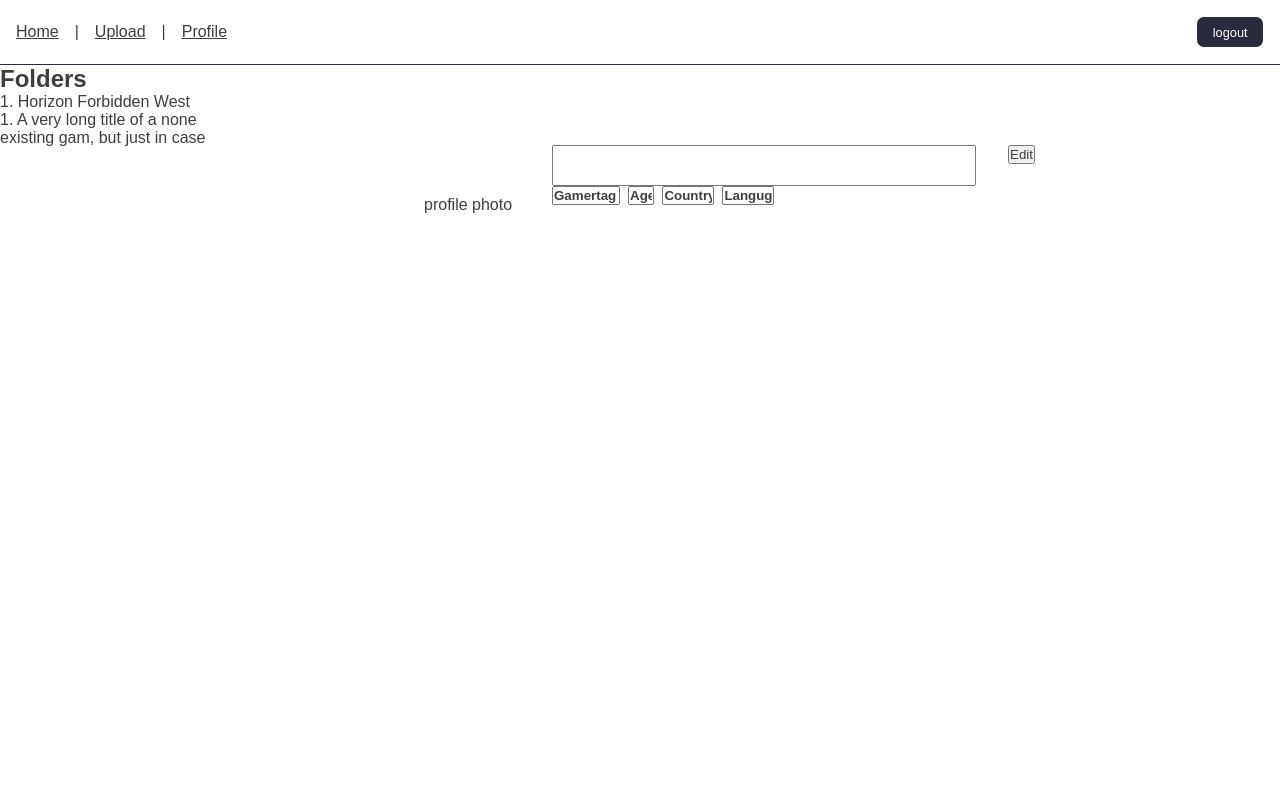
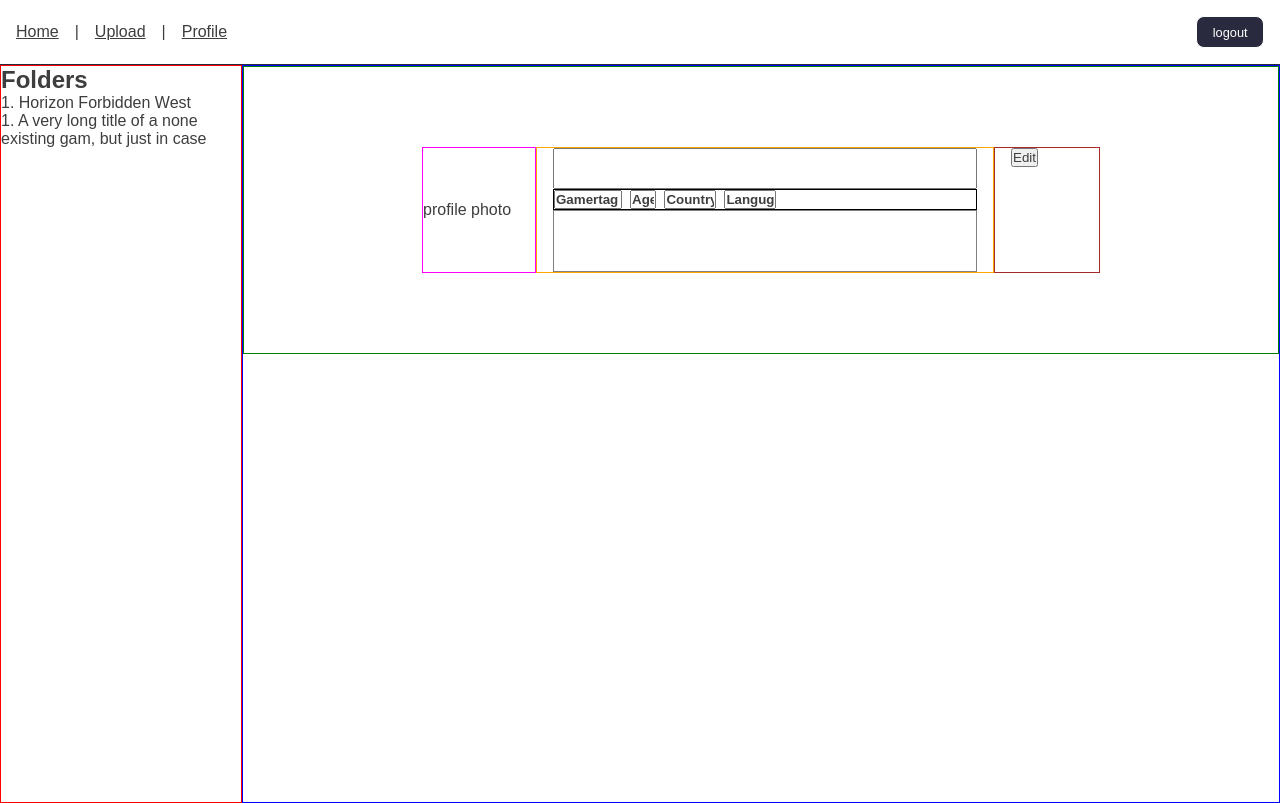
Before and after one commit to andreaDiClaudio/Virtual_Escape, a Svelte app in the folder client/Virtual-Escape/: page /profile in a window 1280 px wide. Built offline with nearby package versions, Linux system fonts and the light colour scheme; no server answers; sample sign-in values are in the browser's storage.

Commit message:
checkpoint

```diff
--- a/client/Virtual-Escape/src/assets/css/profile/profile.css
+++ b/client/Virtual-Escape/src/assets/css/profile/profile.css
@@ -4,15 +4,18 @@
 }
 
 #left-panel {
+    border: solid 1px red;
     height: 92vh;
     max-width: 15rem;
 }
 
 #right-panel {
+    border: solid 1px blue;
     width: 100vw;
 }
 
 #user-info-wrapper {
+    border: solid 1px green;
     display: flex;
     flex-direction: row;
     justify-content: center;
@@ -21,18 +24,40 @@
 }
 
 #user-info-profile-image {
+    border: solid 1px magenta;
     display: flex;
     align-items: center;
     width: 7rem;
     min-width: 7rem;
 }
 
+#profile-image-input {
+    width: 7rem;
+}
+
+#profile-image-preview-wrapper {
+    display: flex;
+    align-items: center;
+    justify-content: center;
+    border-radius: 50px;
+}
+
+#profile-image-preview {
+    max-width: 6.5rem;
+    max-height: 6.5rem;
+    border-radius: 50%;
+    border: solid 2px #2a2a3f;
+    z-index: -1;
+}
+
 #user-info-profile {
+    border: solid 1px orange;
     padding-left: 1rem;
     padding-right: 1rem;
 }
 
 #extra-user-info-wrapper {
+    border: solid 1px black;
     display: flex;
     flex-direction: row;
     gap: 0.5rem;
@@ -63,6 +88,7 @@
 }
 
 #user-info-bio-wrapper {
+    border: solid 1px gray;
     padding-top: 0.5rem;
 }
 
@@ -75,6 +101,7 @@
 }
 
 .user-info-input{
+    border: 2px solid #2a2a3f;
     background-color:  #2a2a3f;
     font-weight: 200;
     color: white;
@@ -82,6 +109,7 @@
 }
 
 #user-info-edit-button-wrapper {
+    border: solid 1px brown;
     padding-left: 1rem;
     padding-right: 1rem;
     display: flex;
```
